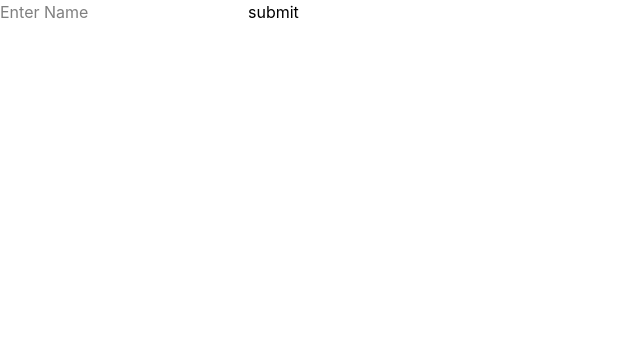
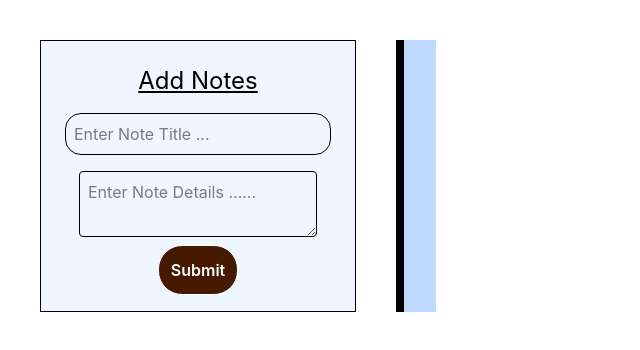
Before and after one commit to Mamun123123123/React_js_practice_, a React (Vite) app in the folder practice_react/: page / in a window 1280 px wide. Shown: the top 350 px of the page, without its empty margins (0-640 px from the left). Built offline with nearby package versions, Linux system fonts and the light colour scheme.

Commit message:
create Note App using React js

```diff
--- a/practice_react/src/App.jsx
+++ b/practice_react/src/App.jsx
@@ -1,3 +1,4 @@
+import Note_app from "./Project1/Note_app"
 import Array_of_object from "./components/Array_of_object"
 import Card_multiple from "./components/Card_multiple"
 import Form_handling from "./components/Form_handling"
@@ -24,7 +25,8 @@ const App = () => {
   const arr = [10,20,30,40]
   return (
     <>
-    <Form_handling />
+    <Note_app />
+    {/* <Form_handling /> */}
     {/* <UseState_arr /> */}
 
     {/* <Function /> */}
--- /dev/null
+++ b/practice_react/src/Project1/Note_app.jsx
@@ -0,0 +1,76 @@
+import React, { useState } from 'react'
+
+const Note_app = () => {
+
+    const [text, setText] = useState({
+        title:'',
+        details:''
+    })
+
+    const [data,setData] = useState([])
+
+    const formHandler = (e) => {
+        e.preventDefault()
+
+        setData([...data,text])
+
+        setText({
+            title:'',
+            details:''
+        })
+    }
+
+  return (
+    <div className='m-10 flex gap-10'>
+
+      <form onSubmit={formHandler} className='border bg-blue-50 w-fit p-4 flex flex-col items-center'>
+        <h1 className='underline text-2xl m-2'>Add Notes</h1>
+
+        <input
+        name='title'
+        value={text.title}
+        onChange={(e)=>setText({...text,[e.target.name]:e.target.value})}
+        className='border p-2 m-2 rounded-2xl'
+        type="text"
+        placeholder='Enter Note Title ...'
+        />
+
+        <textarea
+        name='details'
+        value={text.details}
+        onChange={(e)=>setText({...text,[e.target.name]:e.target.value})}
+        className='p-2 border m-2 rounded'
+        placeholder='Enter Note Details ......'
+        >
+        </textarea>
+
+        <button className='border rounded-3xl bg-amber-950 text-white w-fit p-3 font-semibold'>
+        Submit
+        </button>
+
+      </form>
+
+
+      <div className='bg-blue-200 border-l-8 p-4'>
+
+        {data.map((item,index)=>(
+          <div key={index} className='bg-amber-100 flex flex-col items-center w-fit p-4 m-4 rounded'>
+
+            <h1 className='underline font-bold m-2'>
+              Title : {item.title}
+            </h1>
+
+            <p className='m-2'>
+              Details : {item.details}
+            </p>
+
+          </div>
+        ))}
+
+      </div>
+
+    </div>
+  )
+}
+
+export default Note_app
```
